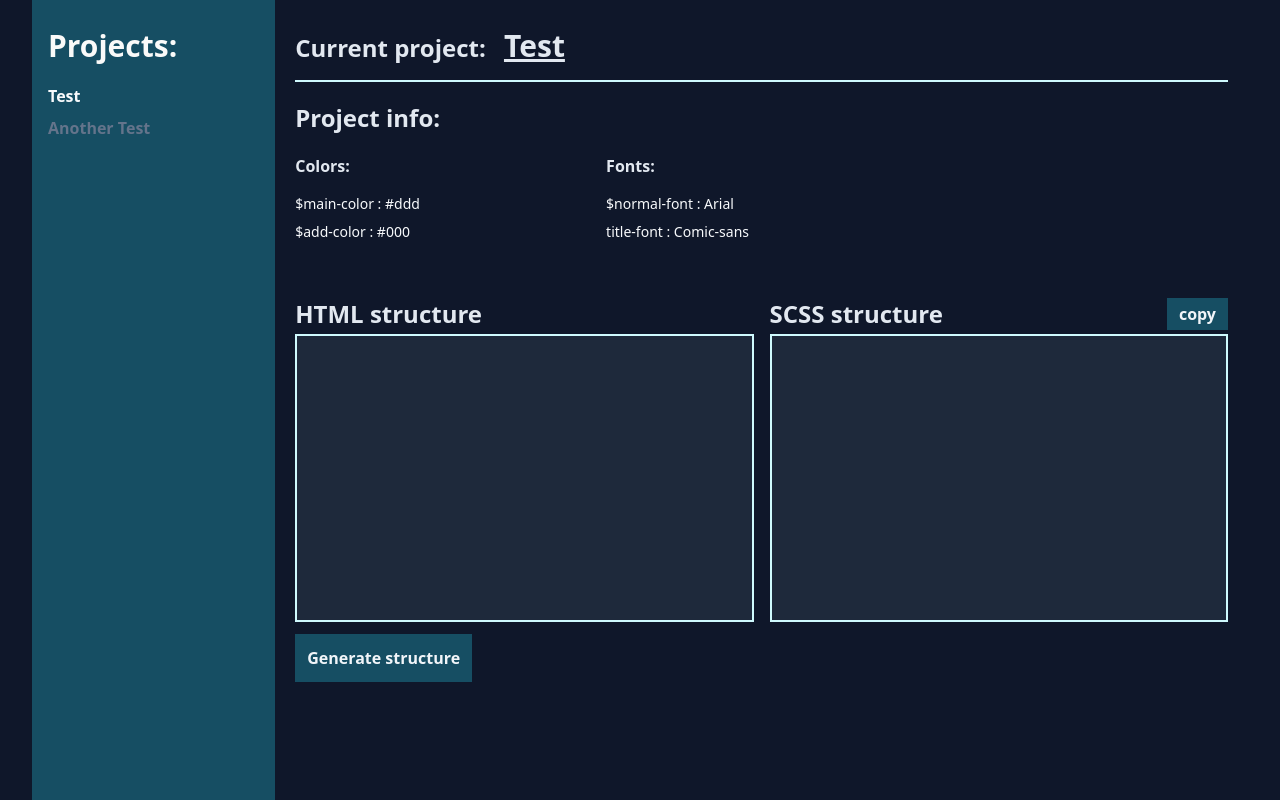
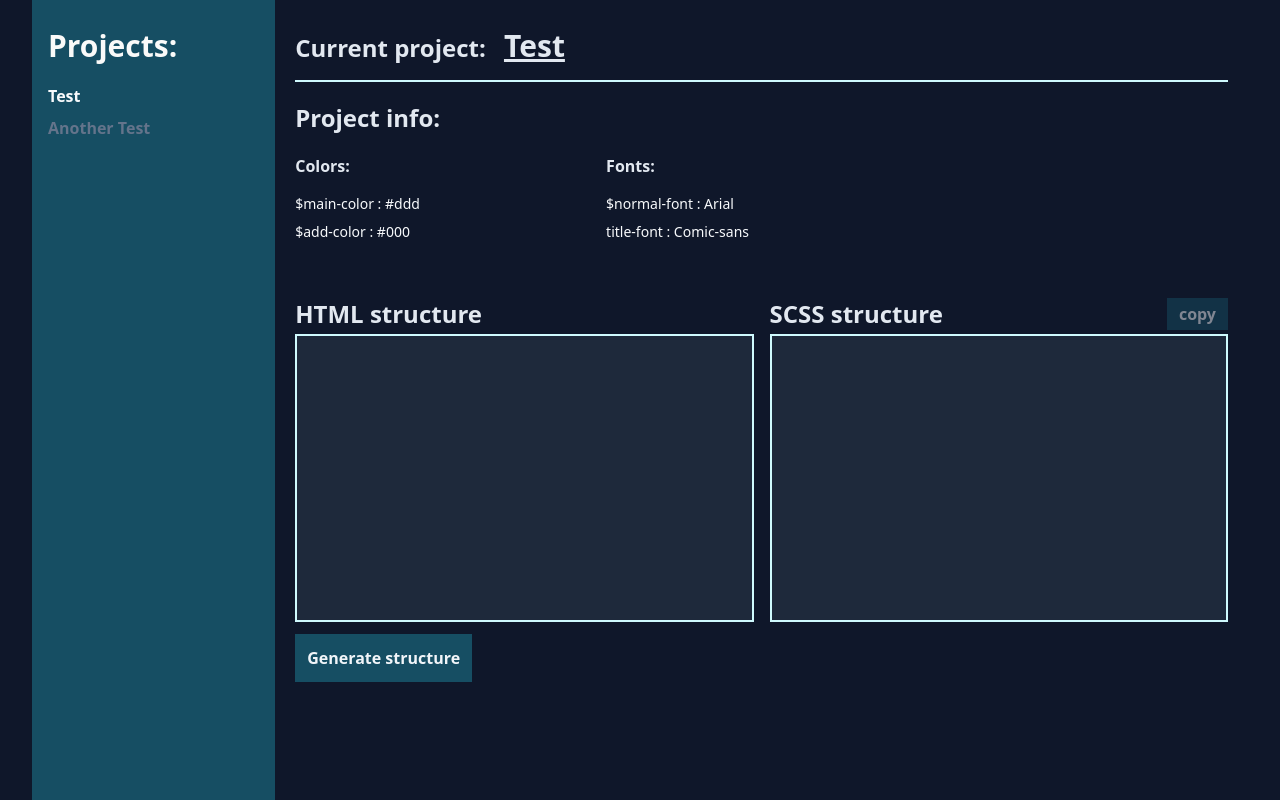
Before and after one commit to juriAndreiczuk/stylesConverter, a Vue app: page / in a window 1280 px wide. Built offline with nearby package versions, Linux system fonts and the light colour scheme.

Commit message:
useStructureScss created + naming

```diff
--- a/src/App.vue
+++ b/src/App.vue
@@ -1,7 +1,7 @@
 <script setup>
 import ProjectsList from './components/ProjectsList.vue'
 import ProjectInfo from './components/ProjectInfo.vue'
-import SectionStructure from './components/SectionStructure.vue'
+import StructureSection from './components/structure/StructureSection.vue'
 </script>
 
 <template>
@@ -13,7 +13,7 @@ import SectionStructure from './components/SectionStructure.vue'
         </div>
         <section class="w-4/5">
           <ProjectInfo />
-          <SectionStructure />
+          <StructureSection />
         </section>
       </div>
     </div>
--- a/src/components/SectionStructure.vue
+++ /dev/null
@@ -1,13 +0,0 @@
-<script setup>
-  import StructureHtml from '../components/structure/StructureHtml.vue'
-  import StructureScss from '../components/structure/StructureScss.vue'
-</script>
-
-<template>
-  <div class="px-5 py7">
-    <div class="columns-2">
-      <StructureHtml />
-      <StructureScss />
-    </div>
-  </div>
-</template>
--- a/src/components/structure/StructureHtml.vue
+++ b/src/components/structure/StructureHtml.vue
@@ -1,8 +1,8 @@
 <script setup>
-  import useTreeStructure from '../../use/treeStructure'
+  import useStructureTree from '../../use/structure/StructureTree'
   import useHandleTab from './../../use/handleTab'
 
-  const { getClassesTree } = useTreeStructure()
+  const { getClassesTree } = useStructureTree()
   const { textArea, codeValue, handleTab } = useHandleTab()
 </script>
 <template>
--- a/src/components/structure/StructureScss.vue
+++ b/src/components/structure/StructureScss.vue
@@ -1,26 +1,23 @@
 <script setup>
-  import { useStructureStore } from '../../stores/structure'
-  const structureStore = useStructureStore()
-
-  const getScssStructure = (elements, indent = ' ') => {
-    let scss = ''
-    if(elements && Array.isArray(elements.elements)) {
-      scss += `${indent}.${elements.name} {\n`
-      scss += elements.elements.reduce((acc, val) => acc + getScssStructure(val, `${indent} `), '')
-      scss += `${indent}}\n`
-    }
-    return scss
-  }
+  import useStructureScss from '../../use/structure/structureScss'
+  const { copyStructure, copyButtonText, scss } = useStructureScss()
 </script>
 
 <template>
   <div>
     <div class="flex justify-between align-middle w-full relative pb-1">
       <h2 class="font-bold text-2xl text-slate-200">SCSS structure</h2>
-      <button class="bg-cyan-900 px-3 text-1xl text-slate-100">copy</button>
+      <button
+        :disabled="scss === ''"
+        @click="copyStructure()"
+        class="bg-cyan-900 px-3 text-1xl text-slate-100"
+        :class="{'opacity-50' : scss === ''}"
+      >
+        {{ copyButtonText }}
+      </button>
     </div>
     <pre class="block overflow-auto h-72 w-full text-1xl py-3 px-5 border-2 text-slate-200 bg-slate-800 border-cyan-100"
-      >{{ getScssStructure(structureStore.classesTree) }}</pre
+      >{{ scss }}</pre
     >
   </div>
 </template>
--- /dev/null
+++ b/src/components/structure/StructureSection.vue
@@ -0,0 +1,13 @@
+<script setup>
+  import StructureHtml from './StructureHtml.vue'
+  import StructureScss from './StructureScss.vue'
+</script>
+
+<template>
+  <div class="px-5 py7">
+    <div class="columns-2 pb-5">
+      <StructureHtml />
+      <StructureScss />
+    </div>
+  </div>
+</template>
--- a/src/use/treeStructure.js
+++ b/src/use/structure/StructureTree.js
@@ -1,7 +1,7 @@
 import { computed } from 'vue'
-import { useStructureStore } from '../stores/structure'
+import { useStructureStore } from './../../stores/structure'
 
-const useTreeStructure = () => {
+const useStructureTree = () => {
   const structureStore = useStructureStore()
 
   const getHtml = computed(() => {
@@ -26,4 +26,4 @@ const useTreeStructure = () => {
   return { getClassesTree }
 }
 
-export default useTreeStructure
+export default useStructureTree
--- /dev/null
+++ b/src/use/structure/structureScss.js
@@ -0,0 +1,36 @@
+import { ref, watch } from 'vue'
+import { useStructureStore } from './../../stores/structure'
+
+const useStructureScss = () => {
+  const structureStore = useStructureStore()
+  const copyButtonText = ref('copy')
+  const scss = ref('')
+
+  const getScssStructure = (elements = structureStore.classesTree, indent = ' ') => {
+    scss.value = ''
+    if(elements && Array.isArray(elements.elements)) {
+      scss.value += `${indent}.${elements.name} {\n`
+      scss.value += elements.elements.reduce((acc, val) => acc + getScssStructure(val, `${indent} `), '')
+      scss.value += `${indent}}\n`
+    }
+    return scss.value
+  }
+
+  const copyStructure =  () => {
+    navigator.clipboard.writeText(scss.value)
+    copyButtonText.value = 'copied !'
+    setTimeout(() => {
+      copyButtonText.value = 'copy'
+    }, 2000)
+  }
+
+  watch(
+    () => structureStore.classesTree,
+    val => { getScssStructure(val) },
+    { deep: true }
+  )
+
+  return { scss, copyButtonText, copyStructure }
+}
+
+export default useStructureScss
```
